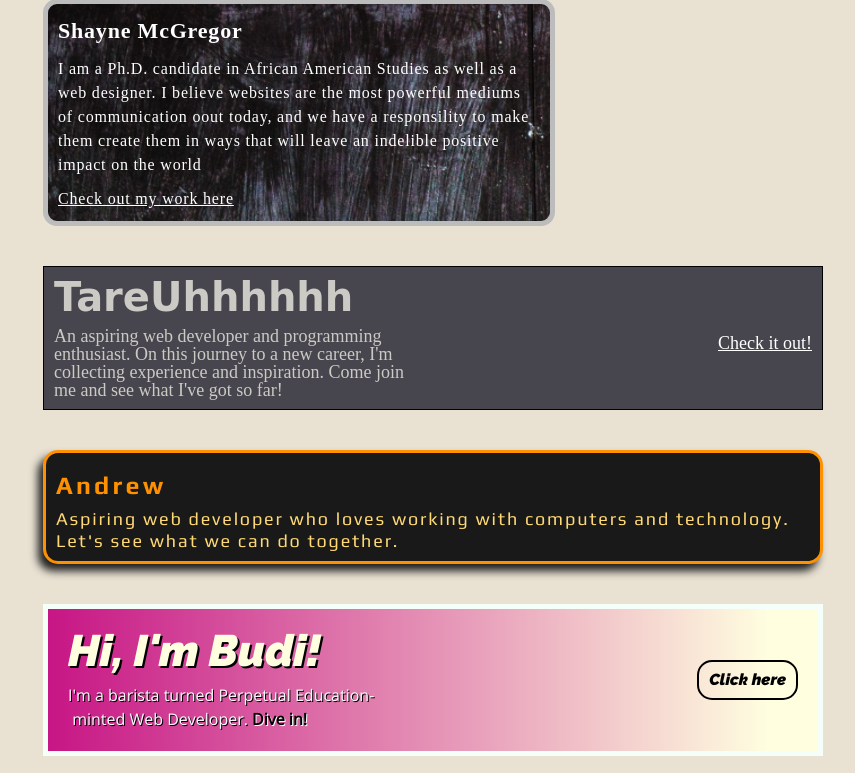
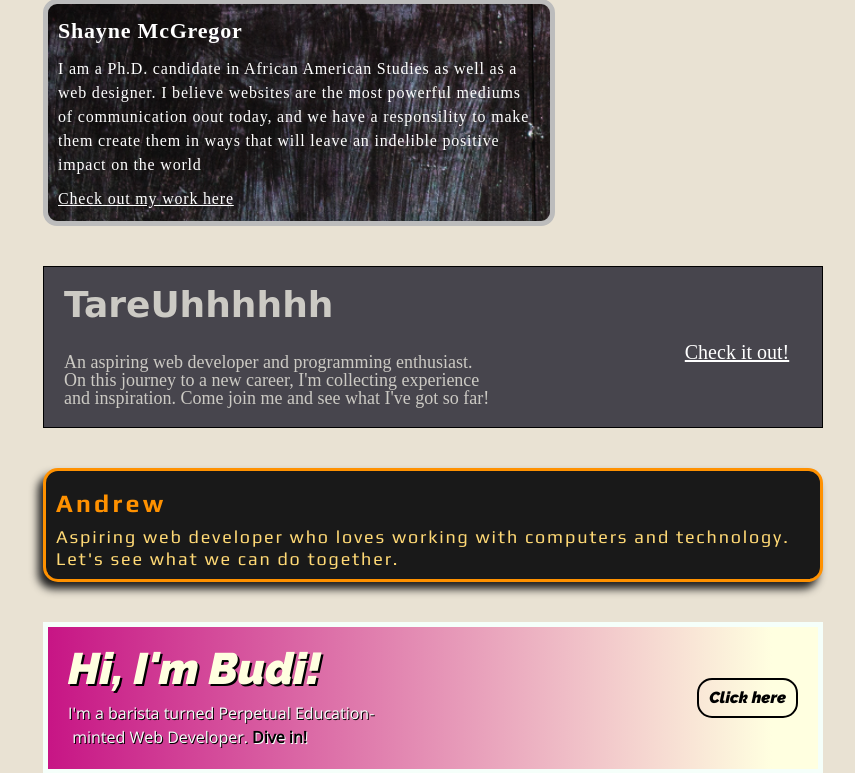
Before and after one commit to perpetual-education-personal/alpha-three-homepage, a PHP site: page / in a window 1280 px wide. Shown: the part 377-1150 px from the top of the page, without its empty margins (207-1062 px from the left). Run offline with PHP 8.4, Linux system fonts and the light colour scheme; some web fonts are replaced.

Commit message:
Update Tara card font and spacing

```diff
--- a/style.css
+++ b/style.css
@@ -78,7 +78,7 @@ h1 {
 
 .tara h2 {
   font-family: 'Fredericka the Great', cursive;
-  font-size: 40px;
+  font-size: 36px;
 }
 
 .tara p {
@@ -88,6 +88,7 @@ h1 {
 .tara a {
   color: #fff;
   font-size: 22px;
+  min-width: 15ch;
 }
 
 .tara a:hover {
@@ -150,9 +151,15 @@ h1 {
     align-items: center;
   }
 
+  .tara h2 {
+    padding: 10px;
+  }
+
   .tara p {
-    max-width: 40ch;
+    padding: 10px;
+    max-width: 50ch;
   }
   .tara a {
-    font-size: 18px;
+    font-size: 20px;
+    text-align: center;
   }
```
